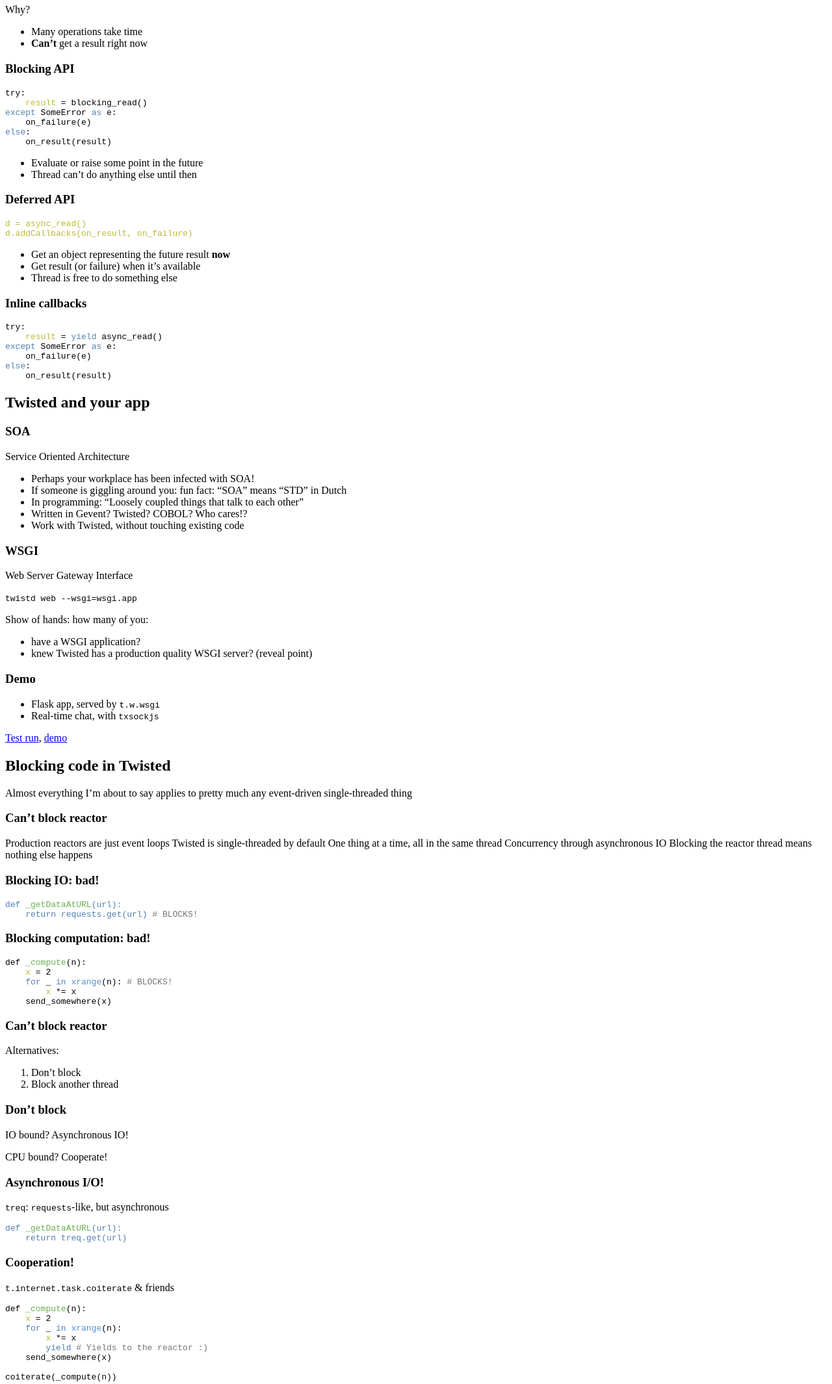
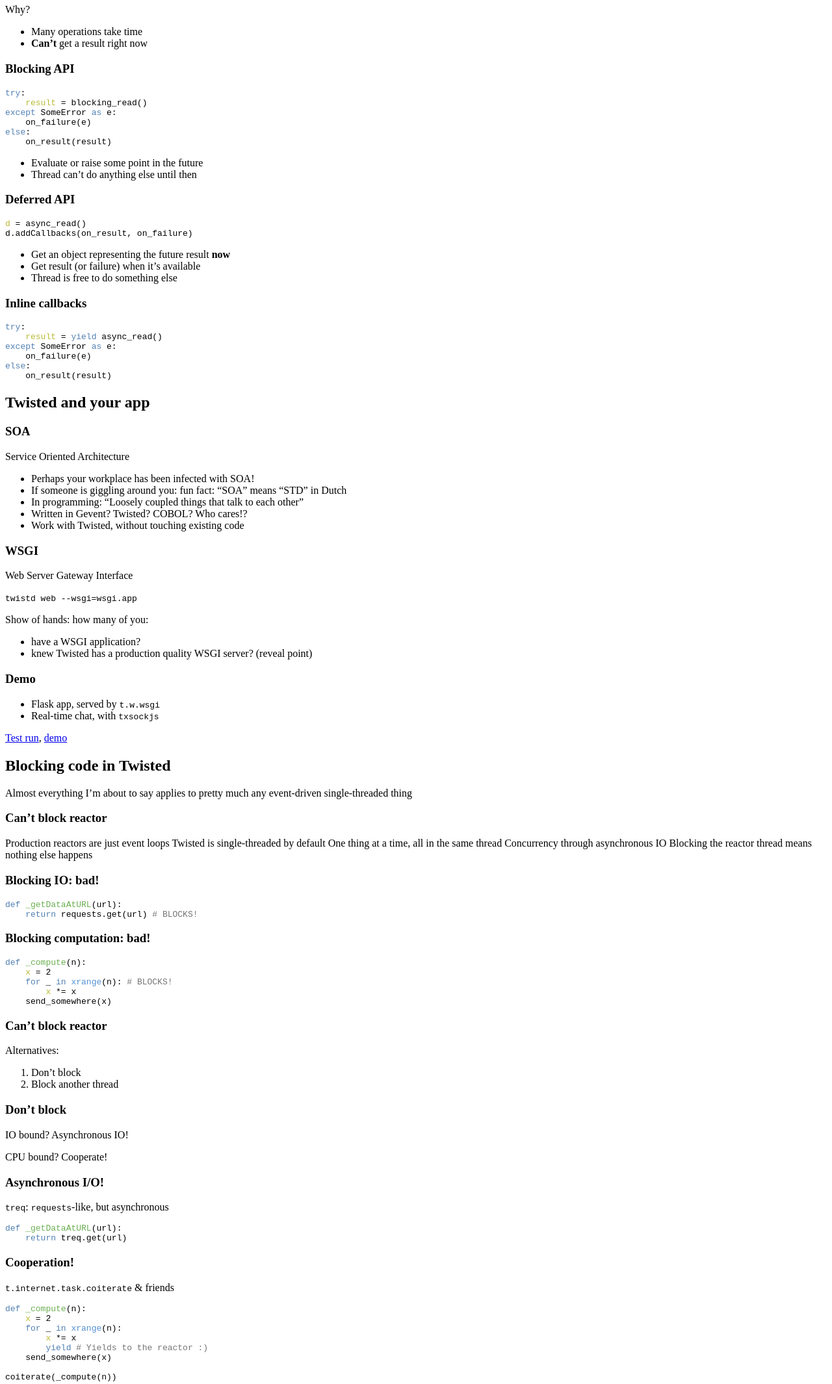
Before and after one commit to lvh/TwistedMixing, a plain HTML site: page index.html in a window 1280 px wide. Shown: the part 3820-5950 px from the top of the page at 65% size. Drawn offline with Linux system fonts and the light colour scheme.

Commit message:
More minor tweaks

```diff
--- a/index.html
+++ b/index.html
@@ -183,7 +183,7 @@ Why?
 <h3>Blocking API</h3>
 <div class="org-src-container">
 
-<pre  class="src src-python><span style="color: #5180b3;">try</span>:
+<pre  class="src src-python"><span style="color: #5180b3;">try</span>:
     <span style="color: #baba36;">result</span> = blocking_read()
 <span style="color: #5180b3;">except</span> SomeError <span style="color: #5180b3;">as</span> e:
     on_failure(e)
@@ -206,7 +206,7 @@ Why?
 <h3>Deferred API</h3>
 <div class="org-src-container">
 
-<pre  class="src src-python><span style="color: #baba36;">d</span> = async_read()
+<pre  class="src src-python"><span style="color: #baba36;">d</span> = async_read()
 d.addCallbacks(on_result, on_failure)
 </pre>
 </div>
@@ -227,7 +227,7 @@ d.addCallbacks(on_result, on_failure)
 <h3>Inline callbacks</h3>
 <div class="org-src-container">
 
-<pre  class="src src-python><span style="color: #5180b3;">try</span>:
+<pre  class="src src-python"><span style="color: #5180b3;">try</span>:
     <span style="color: #baba36;">result</span> = <span style="color: #5180b3;">yield</span> async_read()
 <span style="color: #5180b3;">except</span> SomeError <span style="color: #5180b3;">as</span> e:
     on_failure(e)
@@ -301,7 +301,6 @@ Show of hands: how many of you:
 <a href="media/twistyflask-tox-run.mp4">Test run</a>, <a href="media/twistyflask-demo.mp4">demo</a>
 </p>
 </section>
-
 </section>
 <section>
 <section id="sec-4" >
@@ -332,7 +331,7 @@ Blocking the reactor thread means nothing else happens
 <h3>Blocking IO: bad!</h3>
 <div class="org-src-container">
 
-<pre  class="src src-python><span style="color: #5180b3;">def</span> <span style="color: #6aaf50;">_getDataAtURL</span>(url):
+<pre  class="src src-python"><span style="color: #5180b3;">def</span> <span style="color: #6aaf50;">_getDataAtURL</span>(url):
     <span style="color: #5180b3;">return</span> requests.get(url) <span style="color: #757575;"># </span><span style="color: #757575;">BLOCKS!</span>
 </pre>
 </div>
@@ -342,7 +341,7 @@ Blocking the reactor thread means nothing else happens
 <h3>Blocking computation: bad!</h3>
 <div class="org-src-container">
 
-<pre  class="src src-python><span style="color: #5180b3;">def</span> <span style="color: #6aaf50;">_compute</span>(n):
+<pre  class="src src-python"><span style="color: #5180b3;">def</span> <span style="color: #6aaf50;">_compute</span>(n):
     <span style="color: #baba36;">x</span> = 2
     <span style="color: #5180b3;">for</span> _ <span style="color: #5180b3;">in</span> <span style="color: #528fd1;">xrange</span>(n): <span style="color: #757575;"># </span><span style="color: #757575;">BLOCKS!</span>
         <span style="color: #baba36;">x</span> *= x
@@ -383,7 +382,7 @@ CPU bound? Cooperate!
 </p>
 <div class="org-src-container">
 
-<pre  class="src src-python><span style="color: #5180b3;">def</span> <span style="color: #6aaf50;">_getDataAtURL</span>(url):
+<pre  class="src src-python"><span style="color: #5180b3;">def</span> <span style="color: #6aaf50;">_getDataAtURL</span>(url):
     <span style="color: #5180b3;">return</span> treq.get(url)
 </pre>
 </div>
@@ -397,7 +396,7 @@ CPU bound? Cooperate!
 
 <div class="org-src-container">
 
-<pre  class="src src-python><span style="color: #5180b3;">def</span> <span style="color: #6aaf50;">_compute</span>(n):
+<pre  class="src src-python"><span style="color: #5180b3;">def</span> <span style="color: #6aaf50;">_compute</span>(n):
     <span style="color: #baba36;">x</span> = 2
     <span style="color: #5180b3;">for</span> _ <span style="color: #5180b3;">in</span> <span style="color: #528fd1;">xrange</span>(n):
         <span style="color: #baba36;">x</span> *= x
@@ -523,7 +522,7 @@ system!
 <h3>Example #1</h3>
 <div class="org-src-container">
 
-<pre  class="src src-python><span style="color: #5180b3;">from</span> twisted.web.client <span style="color: #5180b3;">import</span> getPage
+<pre  class="src src-python"><span style="color: #5180b3;">from</span> twisted.web.client <span style="color: #5180b3;">import</span> getPage
 <span style="color: #5180b3;">from</span> crochet <span style="color: #5180b3;">import</span> setup, run_in_reactor
 setup()
 
@@ -545,7 +544,7 @@ setup()
 <h3>Twisted part</h3>
 <div class="org-src-container">
 
-<pre  class="src src-python><span style="color: #5180b3;">class</span> <span style="color: #cd5542;">ExchangeRate</span>(<span style="color: #528fd1;">object</span>):
+<pre  class="src src-python"><span style="color: #5180b3;">class</span> <span style="color: #cd5542;">ExchangeRate</span>(<span style="color: #528fd1;">object</span>):
     <span style="color: #757575;"># </span><span style="color: #757575;">...</span>
 
     <span style="color: #cd5542;">@run_in_reactor</span>
@@ -573,7 +572,7 @@ Twisted code looks like regular Twisted code!
 <h3>Flask part</h3>
 <div class="org-src-container">
 
-<pre  class="src src-python><span style="color: #cd5542;">@app.route</span>(<span style="color: #bdbc61;">'/'</span>)
+<pre  class="src src-python"><span style="color: #cd5542;">@app.route</span>(<span style="color: #bdbc61;">'/'</span>)
 <span style="color: #5180b3;">def</span> <span style="color: #6aaf50;">index</span>():
     <span style="color: #757575;"># </span><span style="color: #757575;">runs in whatever thread app.run() runs it in</span>
     <span style="color: #baba36;">rate</span> = EURUSD.latest_value()
```
Also changed, not shown: 1 other file.
